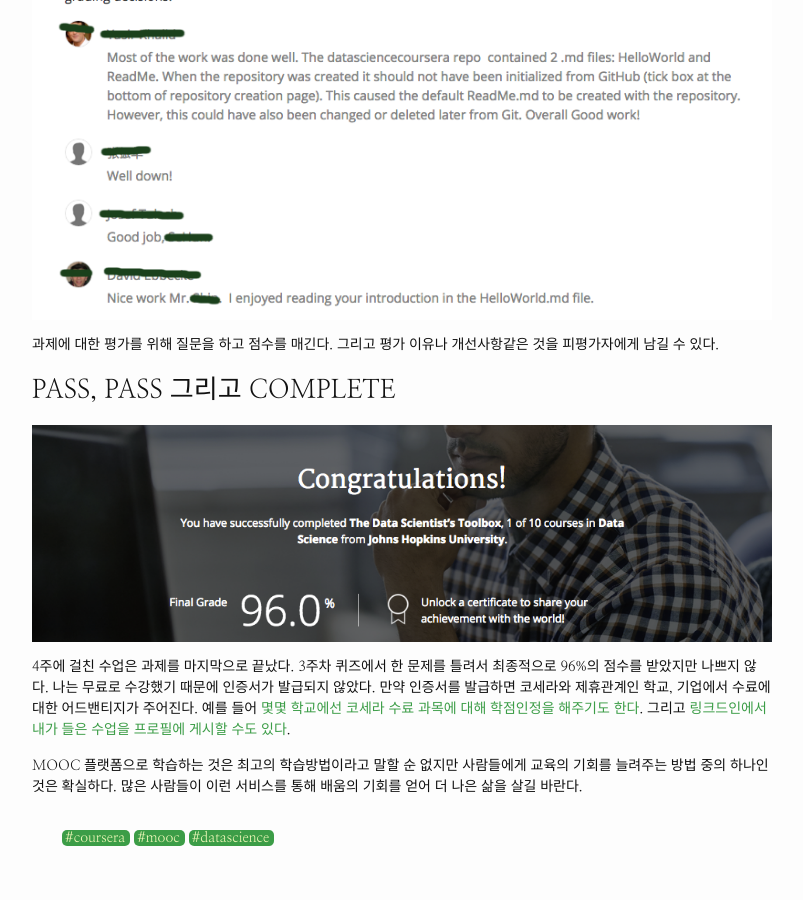
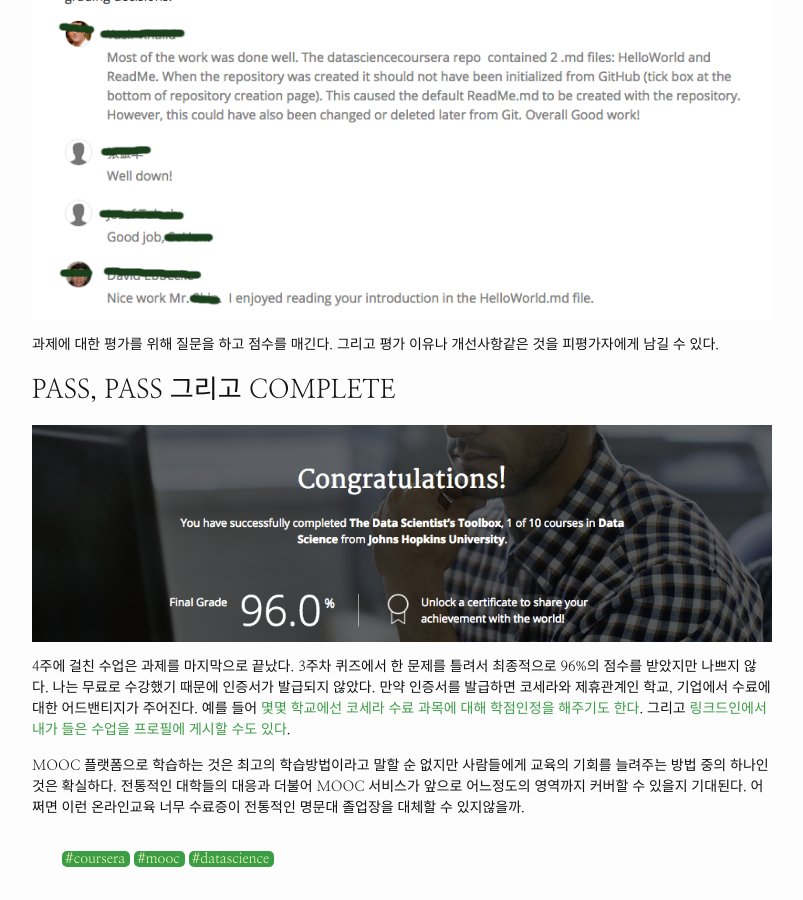
Before and after one commit to sshplendid/sshplendid.github.io, a Jekyll site: the page built from _posts/2016-02-06-about-coursera-class.md, in a window 1280 px wide and 900 px high, scrolled down 3281 px. Shown: the whole window, without its empty margins (238-1041 px from the left). Built offline with Jekyll 4.4.1, drawn with Linux system fonts in a browser that asks for light colours; comment, search, counter and statistics services are not loaded; before the commit the page ends 4160 px from its top, so only the background shows below that.

Commit message:
Update 2016-02-06-about-coursera-class.md

```diff
--- a/_posts/2016-02-06-about-coursera-class.md
+++ b/_posts/2016-02-06-about-coursera-class.md
@@ -61,7 +61,7 @@
 
 4주에 걸친 수업은 과제를 마지막으로 끝났다. 3주차 퀴즈에서 한 문제를 틀려서 최종적으로 96%의 점수를 받았지만 나쁘지 않다. 나는 무료로 수강했기 때문에 인증서가 발급되지 않았다. 만약 인증서를 발급하면 코세라와 제휴관계인 학교, 기업에서 수료에 대한 어드밴티지가 주어진다. 예를 들어 [몇몇 학교에선 코세라 수료 과목에 대해 학점인정을 해주기도 한다][advantage]. 그리고 [링크드인에서 내가 들은 수업을 프로필에 게시할 수도 있다][linkedin].
 
-MOOC 플랫폼으로 학습하는 것은 최고의 학습방법이라고 말할 순 없지만 사람들에게 교육의 기회를 늘려주는 방법 중의 하나인 것은 확실하다. 많은 사람들이 이런 서비스를 통해 배움의 기회를 얻어 더 나은 삶을 살길 바란다.
+MOOC 플랫폼으로 학습하는 것은 최고의 학습방법이라고 말할 순 없지만 사람들에게 교육의 기회를 늘려주는 방법 중의 하나인 것은 확실하다. 전통적인 대학들의 대응과 더불어 MOOC 서비스가 앞으로 어느정도의 영역까지 커버할 수 있을지 기대된다. 어쩌면 이런 온라인교육 너무 수료증이 전통적인 명문대 졸업장을 대체할 수 있지않을까.
 
 
 [coursera]: https://www.coursera.org
```
